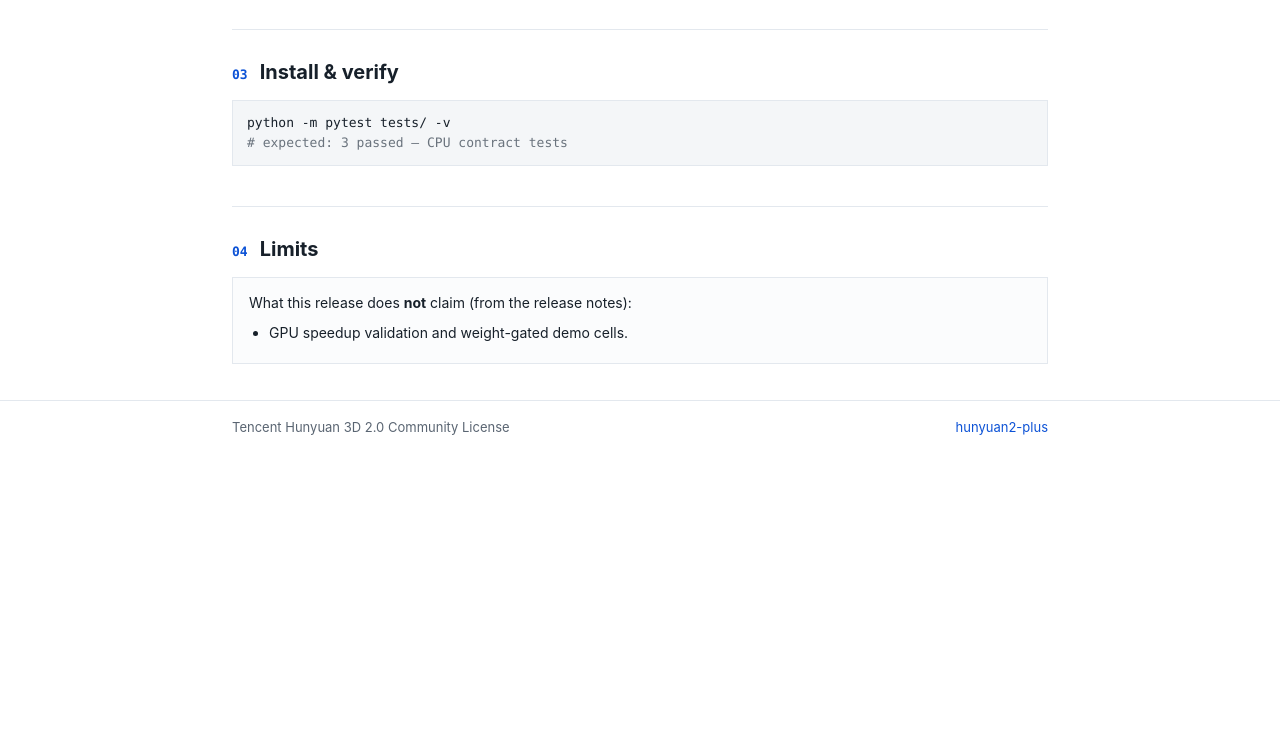
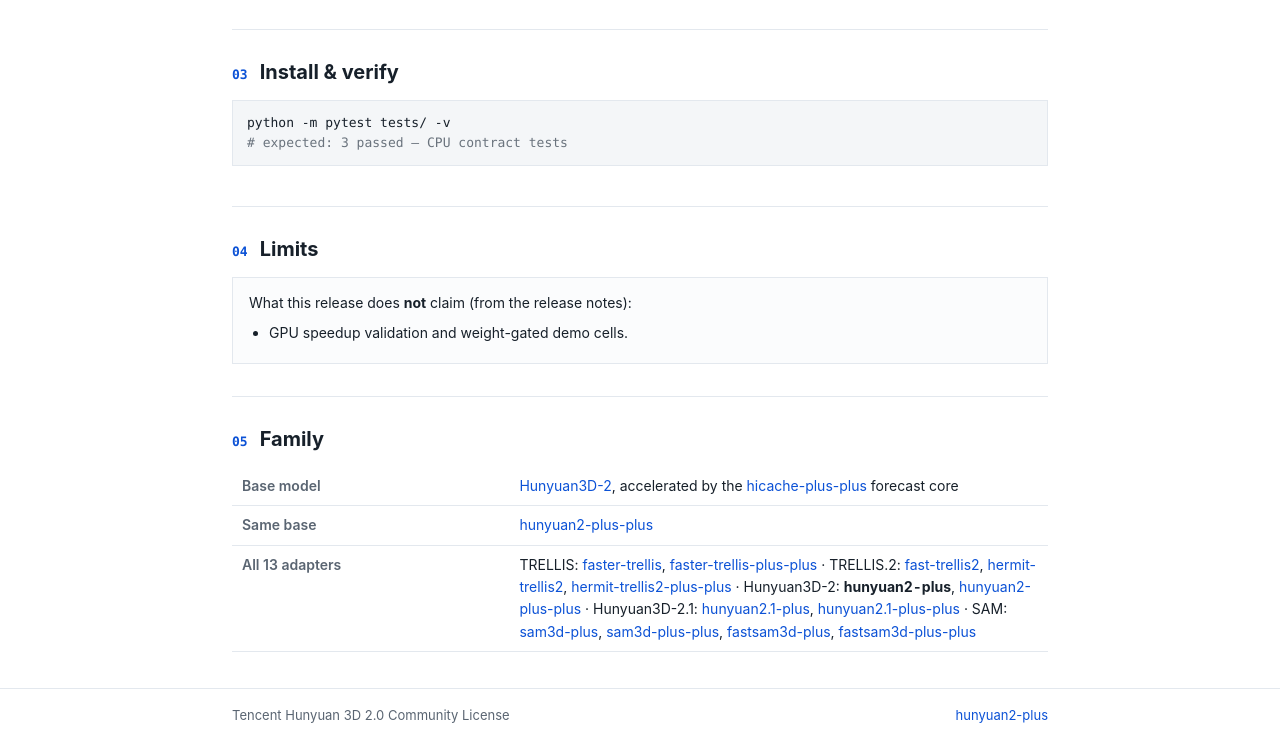
Before and after one commit to Archerkattri/hunyuan2-plus, a plain HTML site: page index.html in a window 1280 px wide. Shown: the part 1733-2489 px from the top of the page. Before the commit the page ends 2201 px from the top, so only its background shows below. Drawn offline with Linux system fonts and the light colour scheme.

Commit message:
content: add Family section (base, siblings, core links)

```diff
--- a/index.html
+++ b/index.html
@@ -84,6 +84,13 @@
   <section><div class="sec-head"><span class="sec-num">04</span><h2>Limits</h2></div>
     <div class="limits"><p style="margin:0">What this release does <b>not</b> claim (from the release notes):</p><ul><li>GPU speedup validation and weight-gated demo cells.</li></ul></div>
   </section>
+  <section><div class="sec-head"><span class="sec-num">05</span><h2>Family</h2></div>
+    <table class="ev">
+<tr><th>Base model</th><td><a href="https://github.com/Tencent-Hunyuan/Hunyuan3D-2">Hunyuan3D-2</a>, accelerated by the <a href="https://archerkattri.github.io/hicache-plus-plus/">hicache-plus-plus</a> forecast core</td></tr>
+<tr><th>Same base</th><td><a href="https://archerkattri.github.io/hunyuan2-plus-plus/">hunyuan2-plus-plus</a></td></tr>
+<tr><th>All 13 adapters</th><td>TRELLIS: <a href="https://archerkattri.github.io/faster-trellis/">faster-trellis</a>, <a href="https://archerkattri.github.io/faster-trellis-plus-plus/">faster-trellis-plus-plus</a> · TRELLIS.2: <a href="https://archerkattri.github.io/fast-trellis2/">fast-trellis2</a>, <a href="https://archerkattri.github.io/hermit-trellis2/">hermit-trellis2</a>, <a href="https://archerkattri.github.io/hermit-trellis2-plus-plus/">hermit-trellis2-plus-plus</a> · Hunyuan3D-2: <b>hunyuan2-plus</b>, <a href="https://archerkattri.github.io/hunyuan2-plus-plus/">hunyuan2-plus-plus</a> · Hunyuan3D-2.1: <a href="https://archerkattri.github.io/hunyuan2.1-plus/">hunyuan2.1-plus</a>, <a href="https://archerkattri.github.io/hunyuan2.1-plus-plus/">hunyuan2.1-plus-plus</a> · SAM: <a href="https://archerkattri.github.io/sam3d-plus/">sam3d-plus</a>, <a href="https://archerkattri.github.io/sam3d-plus-plus/">sam3d-plus-plus</a>, <a href="https://archerkattri.github.io/fastsam3d-plus/">fastsam3d-plus</a>, <a href="https://archerkattri.github.io/fastsam3d-plus-plus/">fastsam3d-plus-plus</a></td></tr>
+    </table>
+  </section>
 </main>
 <footer><div class="wrap"><span>Tencent Hunyuan 3D 2.0 Community License</span><span></span><span style="margin-left:auto"><a href="https://github.com/Archerkattri/hunyuan2-plus">hunyuan2-plus</a></span></div></footer>
 </body>
```
